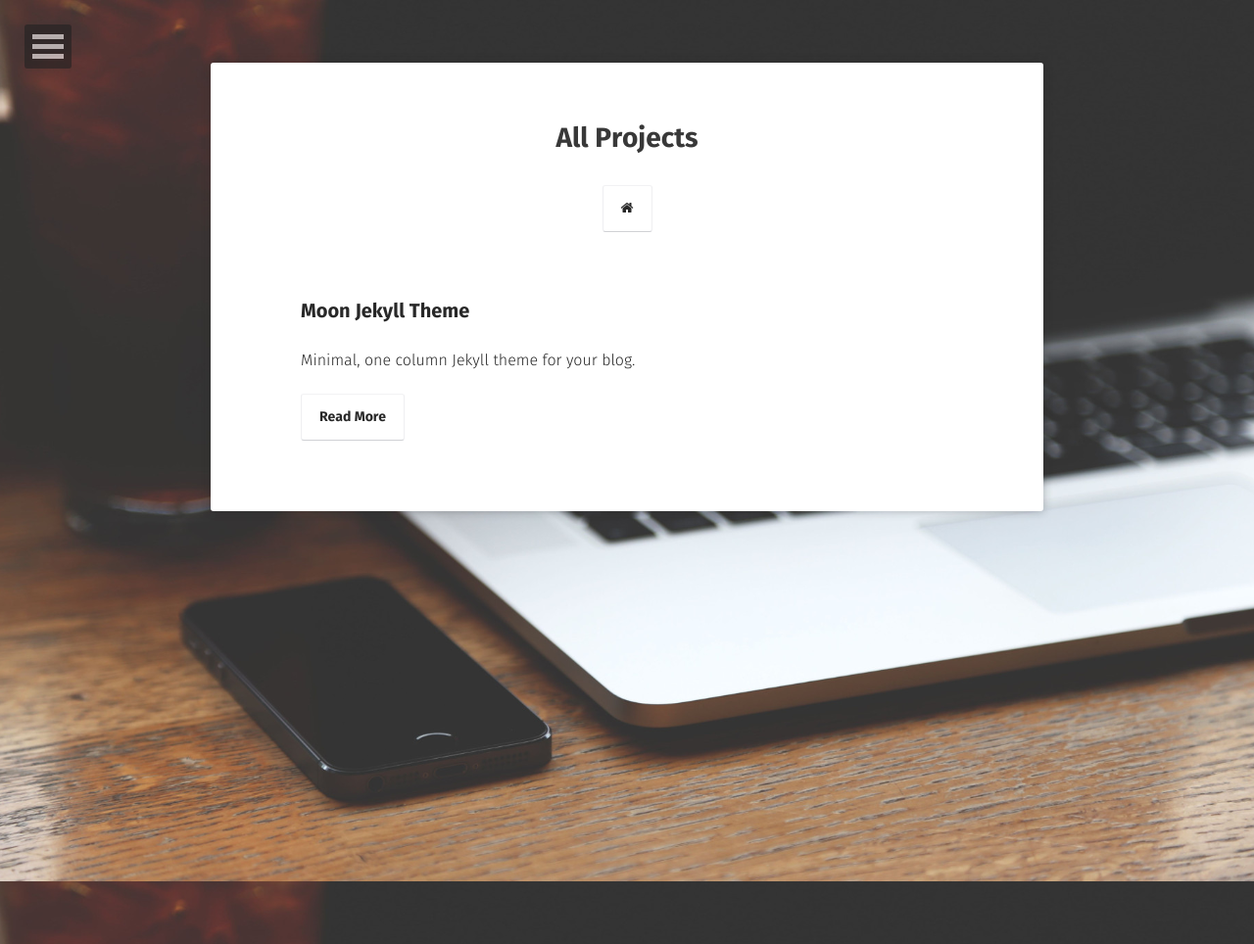
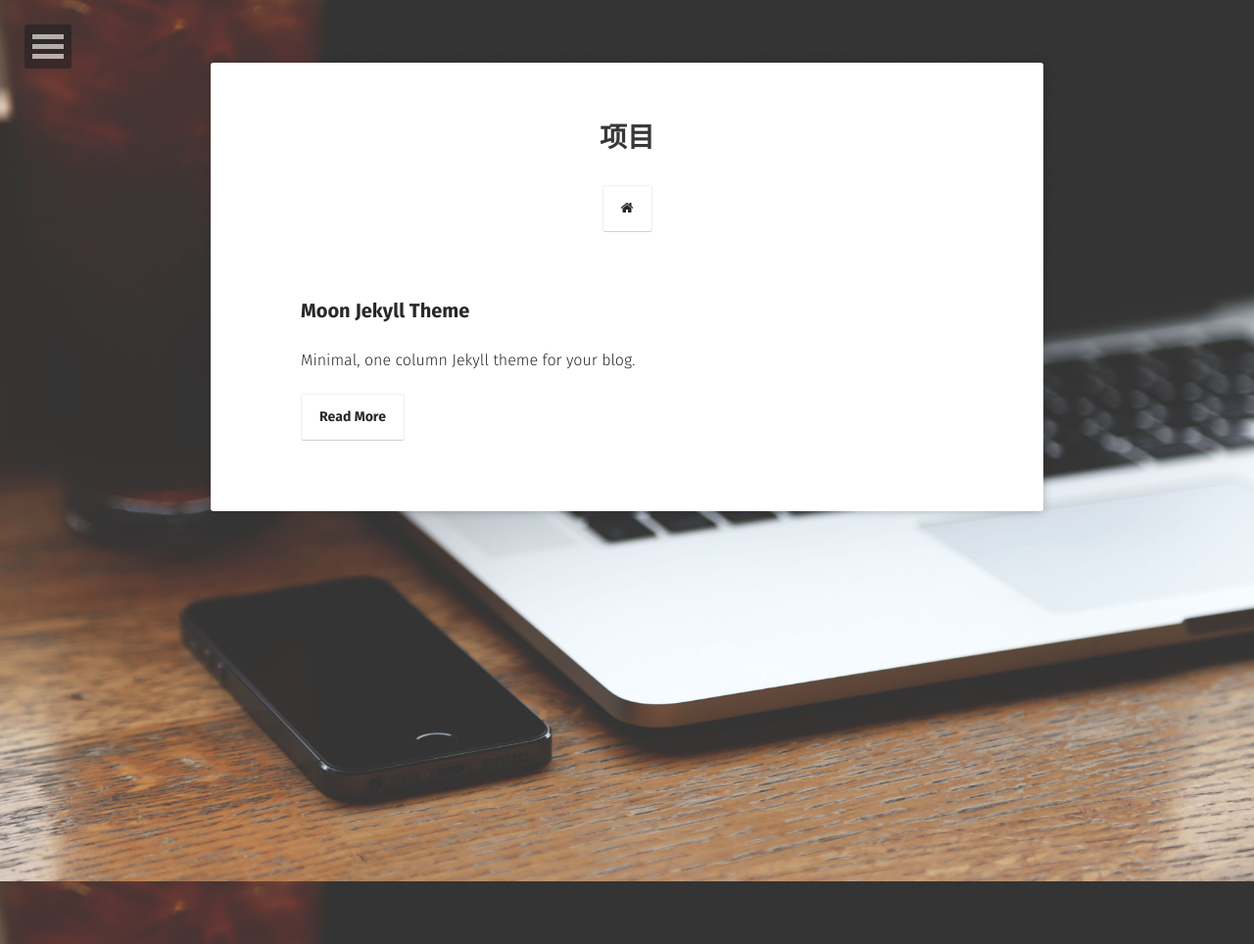
Before and after one commit to XIONGSU/XIONGSU.github.io, a Jekyll site: the page built from projects/index.md, in a window 1280 px wide. Shown: the whole page at 98% size. Built offline with Jekyll 4.4.1, drawn with Linux system fonts in a browser that asks for light colours; some web fonts are replaced.

Commit message:
logo 标题

```diff
--- a/_config.yml
+++ b/_config.yml
@@ -4,7 +4,7 @@ bio:                '苏雄--前端工程师|H5工程师'
 description:        "Moon is a minimal, one column jekyll theme for your blog."
 reading_time:       true
 words_per_minute:   200
-logo:               'img/IMG_0807.png'
+logo:               'https://xiongsu.github.io/img/IMG_0807.PNG'
 background:         'assets/img/placeholder-big.jpg'
 tiled_bg:           false   # Set this true if you want to tile your background image, otherwise it will be covered
 locale:             en_US
--- a/projects/index.md
+++ b/projects/index.md
@@ -1,6 +1,6 @@
 ---
 layout: project
-title: All Projects
+title: 项目
 excerpt: "A List of Projects"
 comments: false
 ---
```
